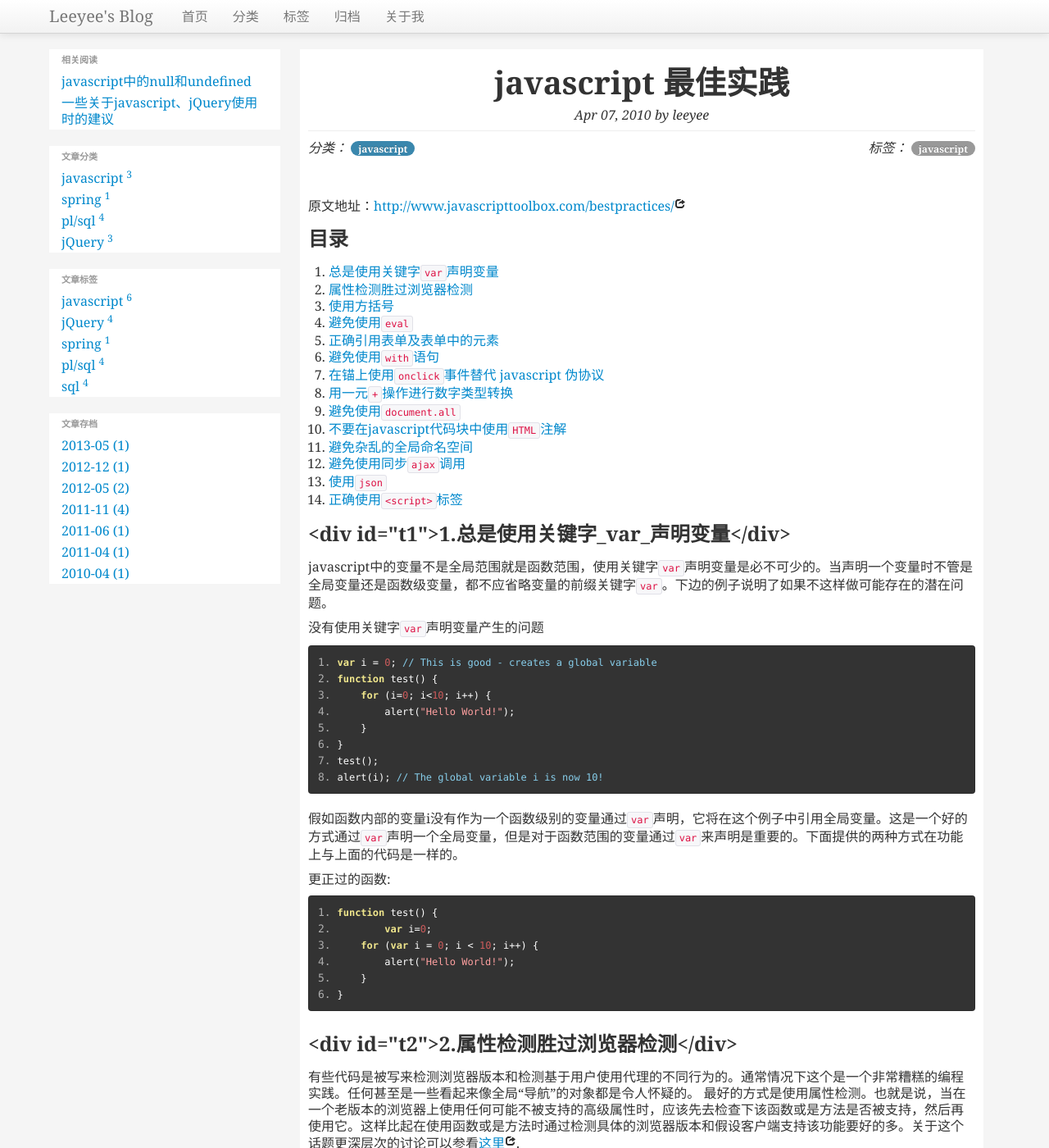
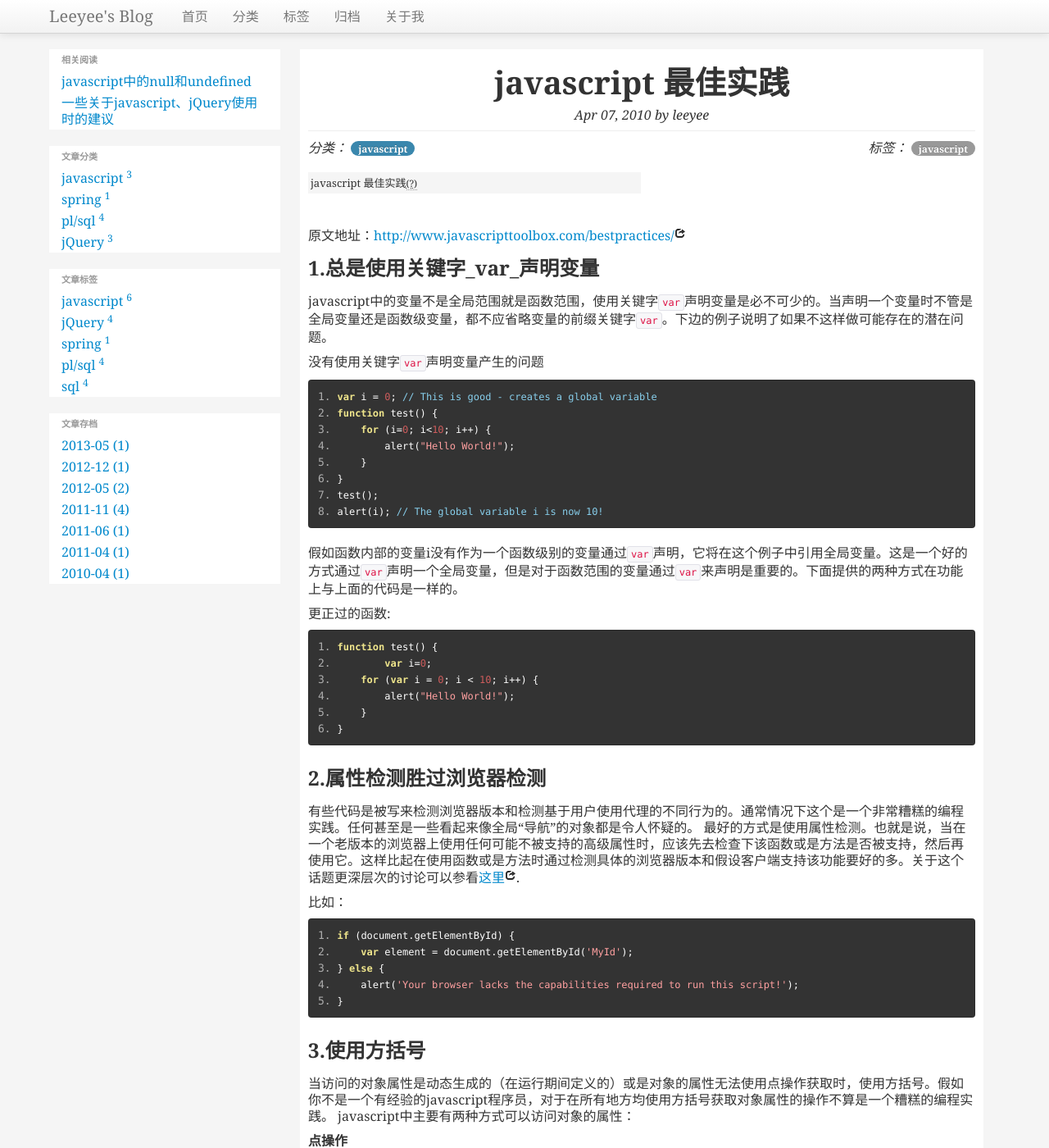
Before and after one commit to leeyee/leeyee.github.com, a Jekyll site: the page built from _posts/javascript/2010-04-07-javascript-best-practices.md, in a window 1280 px wide and 1400 px high. Shown: the whole window at 82% size. Built offline with Jekyll 4.4.1, drawn with Linux system fonts in a browser that asks for light colours; Markdown is read by kramdown in place of the engine named in the settings; comment, search, counter and statistics services are not loaded; some of the changed text lies outside the part shown.

Commit message:
添加完整目录提取功能并修正了common.js中部分功能在IE下无法正确显示的bug

```diff
--- a/_layouts/default.html
+++ b/_layouts/default.html
@@ -18,6 +18,21 @@
 
 .myrow {
 	background-color: #fff;
+}
+.autoTitle {
+	margin-top: 10px;
+	margin-bottom: 0px;
+	padding: 3px 3px;
+	width: 400px;
+	font-size: 13px;
+	background-color: #f5f5f5;
+	font-family: Constantia, Georgia;
+	display: none;
+}
+
+.autoTitle #j_dir_content {
+	margin-bottom: 2px;
+	display: none;
 }
 </style>
 </head>
--- a/_layouts/post.html
+++ b/_layouts/post.html
@@ -22,7 +22,7 @@
 	</div>
 	<div class="span9 myrow">
 		<div style="padding: 0px 10px">
-			<article id='j_article'>
+			<div id='j_article'>
 				<div class="page-header  text-center" style="margin-bottom: 10px">
 					<h1>{% if page.github %}<a href="{{site.github | append: page.github}}" target="_blank"><img src="/img/Octocat.jpg" title="View project on GitHub" alt="GitHub project" style="width: 60px;height: 50px"/></a>{% endif %}{{page.title}}</h1>
 					<em>{{ page.date|date:"%b %d, %Y" }} by {% if page.author %}
@@ -37,9 +37,15 @@
 							class="badge">{{ tag}}</span> {% endfor %}
 					</div>
 				</div>
+				<div class="autoTitle">
+					<div id="j_dir">
+						<span>目录<abbr title="文章标题结构" class="initialism">(?)</abbr></span>
+					</div>
+					<div id="j_dir_content"></div>
+				</div>
 				<div class="container-fulid" style="margin: 40px 0px 40px 0px">
-					{{ content }}</div>
-			</article>
+					{{content}}</div>
+			</div>
 			<div id="disqus_thread"></div>
 		</div>
 	</div>
--- a/_posts/javascript/2010-04-07-javascript-best-practices.md
+++ b/_posts/javascript/2010-04-07-javascript-best-practices.md
@@ -9,23 +9,8 @@
 
 原文地址：[http://www.javascripttoolbox.com/bestpractices/](http://www.javascripttoolbox.com/bestpractices/)
 
-### 目录
-1. [总是使用关键字`var`声明变量](#t1)
-2. [属性检测胜过浏览器检测](#t2)
-3. [使用方括号](#t3)
-4. [避免使用`eval`](#t4)
-5. [正确引用表单及表单中的元素](#t5)
-6. [避免使用`with`语句](#t6)
-7. [在锚上使用`onclick`事件替代 javascript 伪协议](#t7)
-8. [用一元`+`操作进行数字类型转换](#t8)
-9. [避免使用`document.all`](#t9)
-10. [不要在javascript代码块中使用`HTML`注解](#t10)
-11. [避免杂乱的全局命名空间](#t11)
-12. [避免使用同步`ajax`调用](#t12)
-13. [使用`json`](#t13)
-14. [正确使用`<script>`标签](#t14)
 
-###<div id="t1">1.总是使用关键字_var_声明变量</div>
+###1.总是使用关键字_var_声明变量
 
 javascript中的变量不是全局范围就是函数范围，使用关键字`var`声明变量是必不可少的。当声明一个变量时不管是全局变量还是函数级变量，都不应省略变量的前缀关键字`var`。下边的例子说明了如果不这样做可能存在的潜在问题。
 
@@ -51,7 +36,7 @@
         }
     }
 
-###<div id="t2">2.属性检测胜过浏览器检测</div>
+###2.属性检测胜过浏览器检测
 
 有些代码是被写来检测浏览器版本和检测基于用户使用代理的不同行为的。通常情况下这个是一个非常糟糕的编程实践。任何甚至是一些看起来像全局“导航”的对象都是令人怀疑的。
 最好的方式是使用属性检测。也就是说，当在一个老版本的浏览器上使用任何可能不被支持的高级属性时，应该先去检查下该函数或是方法是否被支持，然后再使用它。这样比起在使用函数或是方法时通过检测具体的浏览器版本和假设客户端支持该功能要好的多。关于这个话题更深层次的讨论可以参看[这里](http://www.jibbering.com/faq/faq_notes/not_browser_detect.html).
@@ -64,7 +49,7 @@
         alert('Your browser lacks the capabilities required to run this script!');
     }
 
-###<div id="t3">3.使用方括号</div>
+###3.使用方括号
 
 当访问的对象属性是动态生成的（在运行期间定义的）或是对象的属性无法使用点操作获取时，使用方括号。假如你不是一个有经验的javascript程序员，对于在所有地方均使用方括号获取对象属性的操作不算是一个糟糕的编程实践。
 javascript中主要有两种方式可以访问对象的属性：
@@ -102,13 +87,13 @@
 
 这里，`forms`属性是标准的文档属性，表单名`myformname`是被页面内容定义的。同样的`elements`属性和`value`属性均是被特别定义的，而`myinput`是在页面定义的。这样的语句非常清晰、易于理解，是一种推荐的约定方式，但不是一个严格的规则。
 
-###<div id="t4">4.避免使用eval</div>
+###4.避免使用eval
 
 javascript中的`eval()`函数是一种在运行时期运行任意代码的方式。几乎在所有的情况下，都应避免使用`eval()`函数。假如在你的代码中存在该函数的调用，那么一定要确保你使用了正确的方式去实现你想要做的事情。例如，`eval`经常会被一些不知道方括号使用规则的程序员调用。
 
 规则是：**“eval是邪恶的”**。不要使用它，除非你是一个经验丰富的开发人员，知道使用`eval`对你来说只是一个例外的情况。
 
-###<div id="t5">5.正确引用表单及表单中的元素</div>
+###5.正确引用表单及表单中的元素
 
 在html的表单元素中，所有的表单元素都有一个`name`属性。但对于xhtml文档，name属性不是必须的。取而代之的是对于表单标签应该有一个id属性并可以通过`document.getElementById`获取该表单对象。虽然可以通过索引获取表单，但几乎在所有的情况下使用`document.forms[0]`却是一个不好的实践方式。一些浏览器会把表单可见做为文档自有属性来访问表单的名称。这是不可靠并且不应该被使用的。
 
@@ -139,7 +124,7 @@
     }
 通过引用到一个表单对象并通过该引用表单对象访问其属性，你可以写一个不需要在页面上指定包含任何引用表单参数的函数。这种方式经常被作为一种避免多次引用表单对象的习惯性用法使用。
 
-###<div id="t6">6.避免使用*with*语句</div>
+###6.避免使用*with*语句
 
 javascript中`with`语句将在作用域链之前插入一个对象，因此任何对属性/变量的引用将会忽略对象本身的属性/变量而首先检测本地的属性/变量作用域。这种方法经常被看作是一种避免较长引用的捷径。
 
@@ -158,7 +143,7 @@
     elements.input1.value = "junk";
     elements.input2.value = "junk";
 
-###<div id="t7">7.在锚上使用*onclick*事件替代javascript伪协议</div>
+###7.在锚上使用*onclick*事件替代javascript伪协议
 
 当你想通过`<a>`标签触发javascript代码时，使用`onclick`处理器优于使用javascript伪协议。通过`onclick`处理器运行的javascript代码必须返回true或false （或者返回的表达式等价于true或false）给调用该js代码的标签。假如返回true，那么`<a>`标签的HREF属性将被当作一般的超链接使用；假如返回false，那么HREF属性将被忽略。这就是为什么经常在`<a>`标签中使用`onclick`处理器调用js代码时会在代码最后出现"return false"的原因。
 
@@ -186,7 +171,7 @@
     <a href="#" onClick="javascript:doSomething();">link</a>
     <a href="#" onClick="javascript:doSomething(); return false;">link</a>
 
-###<div id="t8">8.用一元+操作进行数字类型转换</div>
+###8.用一元+操作进行数字类型转换
 在javascript中，加号操作符被当作加法或是字符连接符来使用。比如，由于javascript是一种弱类型语言，当将表单域值加起来时这可能会导致一些问题。表单域值将被当作字符串对待，假如你用+将他们放在一起，javascript将视为连接它，而不是加法。
 
 有问题的例子
@@ -212,7 +197,7 @@
         alert(total); // This will alert 3
     }
 
-###<div id="t9">9.避免使用*document.all*</div>
+###9.避免使用*document.all*
 `document.all`是微软在IE中介绍的，它不是一个标准的javascript DOM属性。虽然许多最新的浏览器通过支持它去兼容依赖于它的蹩脚脚本，但仍有许多浏览器不支持它。
 
 在javascript中除过将`document.all`作为另外一些方法不被支持时的备份及IE5.0以前的浏览器使用外，是没有任何理由使用`document.all`的。你不应该通过判断是否支持`doucment.all`来确定你的浏览器是否为IE，因为现在其他的浏览器也支持这个方法。
@@ -232,7 +217,7 @@
 - 仅使用他在你需要支持IE5.0以前的版本中
 - 当你在使用`document.all`时，总是用`if(document.all)`来检查它是否被支持
 
-###<div id="t10">10.不要在javascript代码块中使用HTML注解</div>
+###10.不要在javascript代码块中使用HTML注解
 
 在早期的javascript中（1995），一些像Netscape1.0的浏览器是不支持`<script>`标签的。因此当javascript第一次被发布的时候，面临的问题是需要隐藏老版本浏览器对其不支持而把它们作为文本显示在页面上的问题。"hack"使用HTML的注释包裹script块来隐藏代码。
 在script中使用HTML注释是不好的
@@ -249,7 +234,7 @@
 - 在HTML注释中`--`是不被解析的，因此这将会导致任何在脚本中的递减操作是无效的。
 
 
-###<div id="t11">11.避免杂乱的全局命名空间</div>
+###11.避免杂乱的全局命名空间
 
 全局变量和函数是很少用到的。使用全局变量可能会导致命名冲突（ Using globals may cause naming conflicts between javascript source files and cause code to break. ）出于这种结果，一个好的实践方式是通过单一全局命名空间将这些全局变量封装起来。
 
@@ -269,7 +254,7 @@
 
 命名空间也可以通过[闭包]创建，并且在javascript中私有成员变量 也能被模拟。
 
-###<div id="t12">12.避免使用同步ajax调用</div>
+###12.避免使用同步ajax调用
 
 当使用Ajax请求时，你可以选择使用同步模式或者异步模式。异步模式在后台处理请求的同时其他浏览器的请求可以继续被处理，而同步模式将等待请求结果返回后才继续执行下一次请求。
 
@@ -277,11 +262,11 @@
 
 假如你需要使用同步模式，那么你可能需要花大部分时间去重新考虑你的设计。实际需要同步模式的[Ajax]请求如果有也是很少的。
 
-###<div id="t13">13.使用json</div>
+###13.使用json
 
 当通过[Ajax]存储文本格式数据或发送/接收数据时，在能使用[JSON]的情况下尽量使用json替代xml。json是一个更紧凑更高效的数据格式并且是语言中性的。
 
-###<div id="t14">14.正确使用`<script>`标签</div>
+###14.正确使用`<script>`标签
 
 `<script>`标签是没有 LANGUAGE 属性的。正确的方式是创建如下的javascript代码块：
 
--- a/js/common.js
+++ b/js/common.js
@@ -11,7 +11,43 @@
 		var _target = $(ele).attr("target");
 		if (href && href.indexOf("#") != 0 && !_target) {
 			$(ele).attr("target", "_blank");
-			$(ele).append("<i class='icon-share'>");
+			$(ele).append("<i class='icon-share' />");
 		}
 	});
+
+	// 抓取文章标题h2-h6
+	var $allH2_6 = $("#j_article").find("h2, h3, h4, h5, h6");
+	if ($allH2_6.length) {
+		var frag = document.createDocumentFragment(); // 创建文档碎片
+		$.each($allH2_6, function(idx, ele) {
+			var hNo = parseInt(ele.tagName.replace(/[a-z]/ig, ""));
+			var $a = $("<a>").attr("data-top", $(ele).offset().top).text(
+					$(ele).text()).bind(
+					"click.autoTitle",
+					function() {
+						var _top = parseInt($(this).attr("data-top"))
+								+ parseInt($("#j_dir_content").height()) - 40;
+						$('body, html').animate({
+							scrollTop : _top
+						}, 800, 'swing');
+					});
+
+			var $div = $("<div>").css({
+				'margin-left' : (20 * hNo - 30)
+			}).append($a);
+
+			$(frag).append($div);
+		});
+		var $h1 = $("#j_article").find("h1")
+		if ($h1) {
+			$("#j_dir").text($h1.text()).append(
+					'<abbr title="文章标题结构" class="initialism">(?)</abbr>');
+		}
+		$('.autoTitle').show();
+		$("#j_dir_content").append(frag);
+		$("#j_dir").css("cursor", "pointer").bind("click.autoTitle",
+				function() {
+					$("#j_dir_content").slideToggle(800);
+				});
+	}
 });
```
